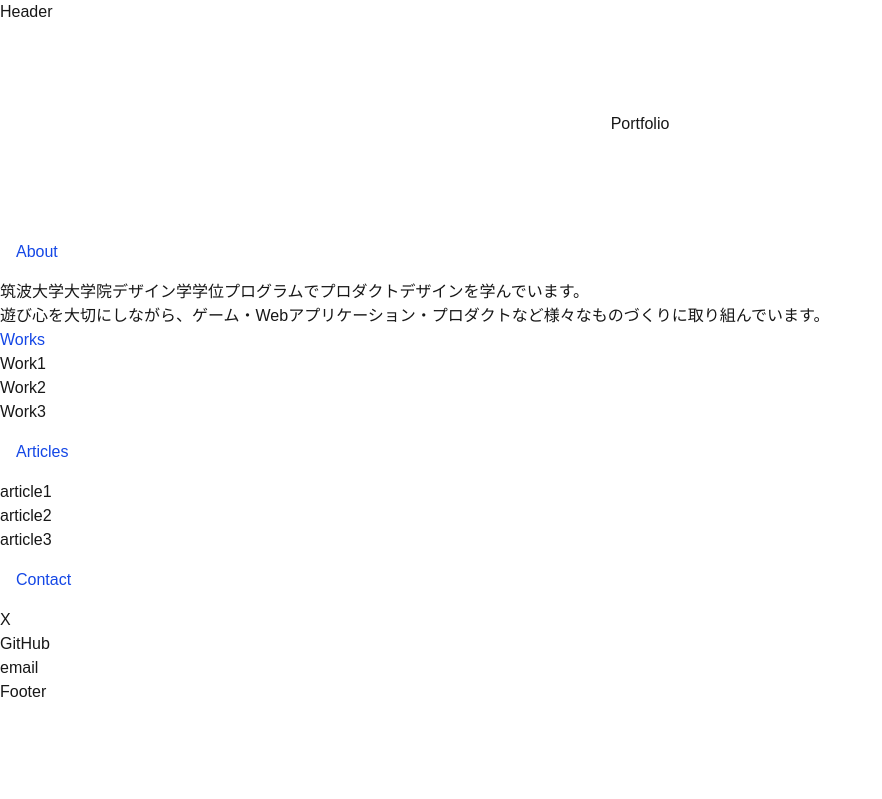
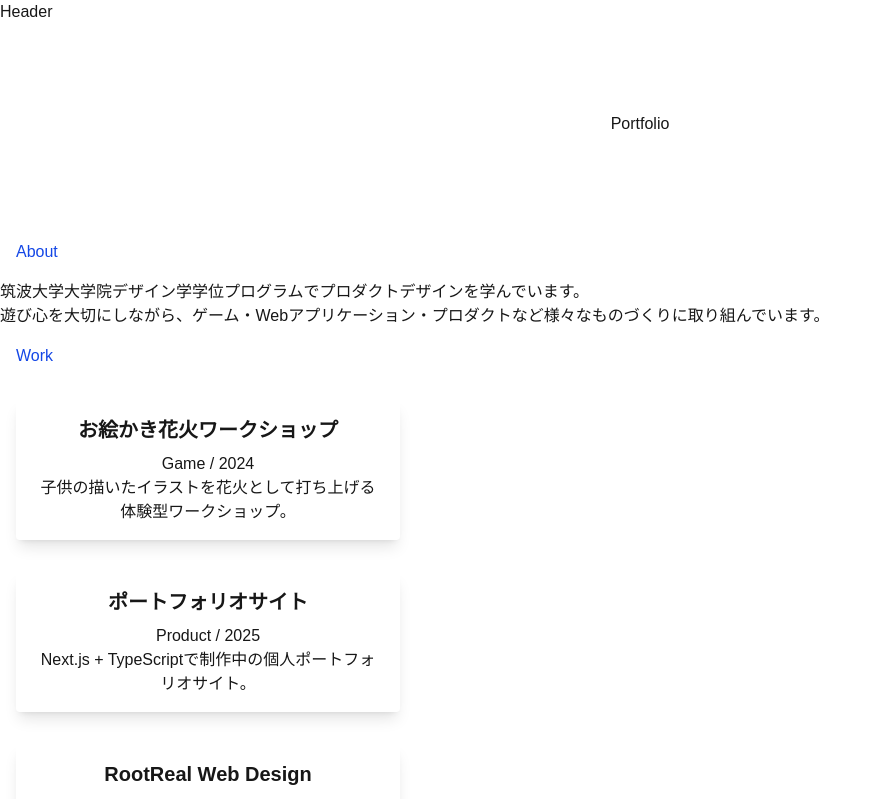
Before and after one commit to Kamuri96/Portfolio, a Next.js app: page / in a window 1280 px wide. Shown: the top 799 px of the page, without its empty margins (0-882 px from the left). Built offline with nearby package versions, Linux system fonts and the light colour scheme.

Commit message:
cardつくった

```diff
--- /dev/null
+++ b/src/app/components/ContentCard.tsx
@@ -0,0 +1,43 @@
+export type WorkCategory = "Game" | "Illustration" | "Product" | "Other";
+
+export type Work = {
+  title: string;
+  category: WorkCategory;
+  description: string;
+  year?: string;
+  link?: string;
+};
+
+type WorkCardProps = {
+  work: Work;
+};
+
+export function ContentCard({ work }: WorkCardProps) {
+  const { title, category, description, year, link } = work;
+
+  return (
+    <article className="work-card">
+      <div className="ContentCard p-4">
+        <div className="max-w-sm rounded overflow-hidden shadow-lg">
+          <div className="px-6 py-4 text-center">
+            <div className="font-bold text-xl mb-2">{title}</div>
+            <p className="work-card__meta">
+              <span>{category}</span>
+              {year && <span className="work-card__year"> / {year}</span>}
+            </p>
+
+            <p className="work-card__desc">{description}</p>
+
+            {link && (
+              <p className="work-card__link">
+                <a href={link} target="_blank" rel="noreferrer">
+                  詳しく見る →
+                </a>
+              </p>
+            )}
+          </div>
+        </div>
+      </div>
+    </article>
+  );
+}
--- a/src/app/components/works-section.tsx
+++ b/src/app/components/works-section.tsx
@@ -1,10 +1,45 @@
-export const WorksSection = () => {
+import { ContentCard, Work } from "./ContentCard";
+
+const works: Work[] = [
+  {
+    title: "お絵かき花火ワークショップ",
+    category: "Game",
+    description:
+      "子供の描いたイラストを花火として打ち上げる体験型ワークショップ。",
+    year: "2024",
+    // link: "https://example.com/fireworks",
+  },
+  {
+    title: "ポートフォリオサイト",
+    category: "Product",
+    description: "Next.js + TypeScriptで制作中の個人ポートフォリオサイト。",
+    year: "2025",
+  },
+  {
+    title: "RootReal Web Design",
+    category: "Product",
+    description:
+      "アイドルプロジェクトのコンセプトサイト。Next.js + Tailwindで実装。",
+  },
+  {
+    title: "キャラクターイラスト集",
+    category: "Illustration",
+    description: "世界観設定用に描いたキャラクターイラストのシリーズ。",
+  },
+];
+
+export function WorksSection() {
   return (
-    <section id="works">
-      <h2 className="text-blue-700">Works</h2>
-      <p>Work1</p>
-      <p>Work2</p>
-      <p>Work3</p>
+    <section id="works" className="section">
+      <div className="section__inner">
+        <h2 className="text-blue-700 p-4">Work</h2>
+
+        <div className="works-grid">
+          {works.map((work) => (
+            <ContentCard key={work.title} work={work} />
+          ))}
+        </div>
+      </div>
     </section>
   );
-};
+}
```
Also changed, not shown: src/app/img/heavenly_you.png (added).
